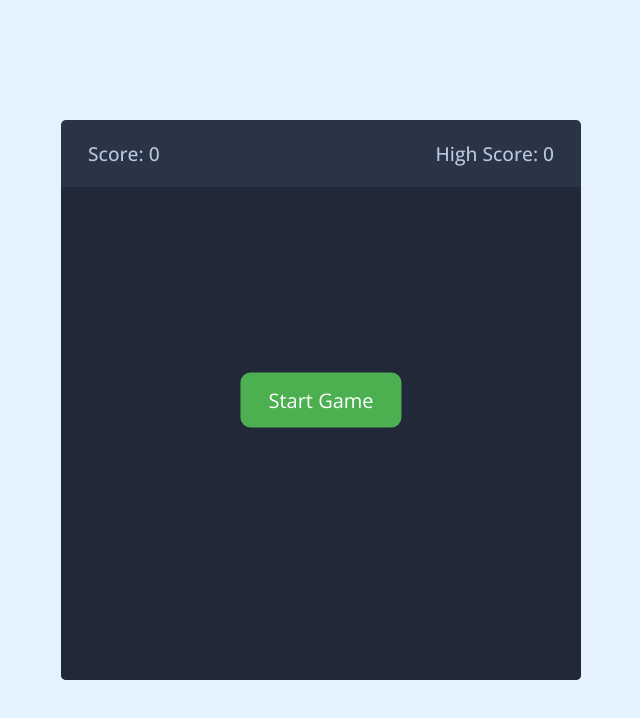
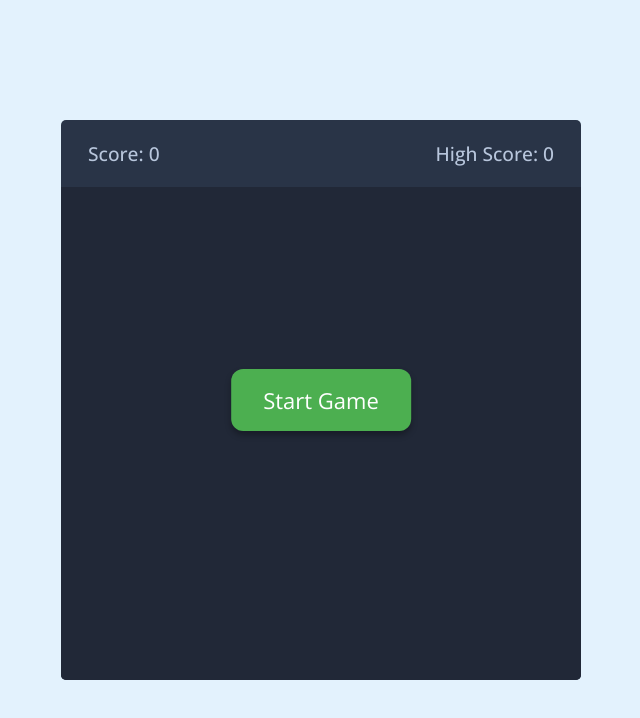
Before and after one commit to Habib-prdtr/snake-game-html-css-js, a plain HTML site: page index.html in a window 1280 px wide. Shown: the whole page, without its empty margins (319-959 px from the left). Drawn offline with nearby package versions, Linux system fonts and the light colour scheme.

Commit message:
ubah dikit

```diff
--- a/script.js
+++ b/script.js
@@ -98,5 +98,5 @@ startBtn.addEventListener("click", () => {
     changeFoodPosition();
     bgMusic.play();
     document.addEventListener("keydown", changeDirection); // << dipasang di sini
-    setIntervalId = setInterval(initGame, 125);
+    setIntervalId = setInterval(initGame, 150);
 });
--- a/style.css
+++ b/style.css
@@ -104,16 +104,19 @@ body{
   top: 50%;
   left: 50%;
   transform: translate(-50%, -50%);
-  padding: 14px 28px;
-  font-size: 20px;
+  padding: 16px 32px;
+  font-size: 22px;
   background-color: #4CAF50;
   color: white;
   border: none;
-  border-radius: 10px;
+  border-radius: 12px;
   cursor: pointer;
-  z-index: 999;
+  z-index: 9999;
+  box-shadow: 0 4px 6px rgba(0,0,0,0.3);
+  user-select: none;
+  touch-action: manipulation;
 }
-#startBtn:hover {
+#startBtn:active {
   background-color: #45a049;
 }
 
```
